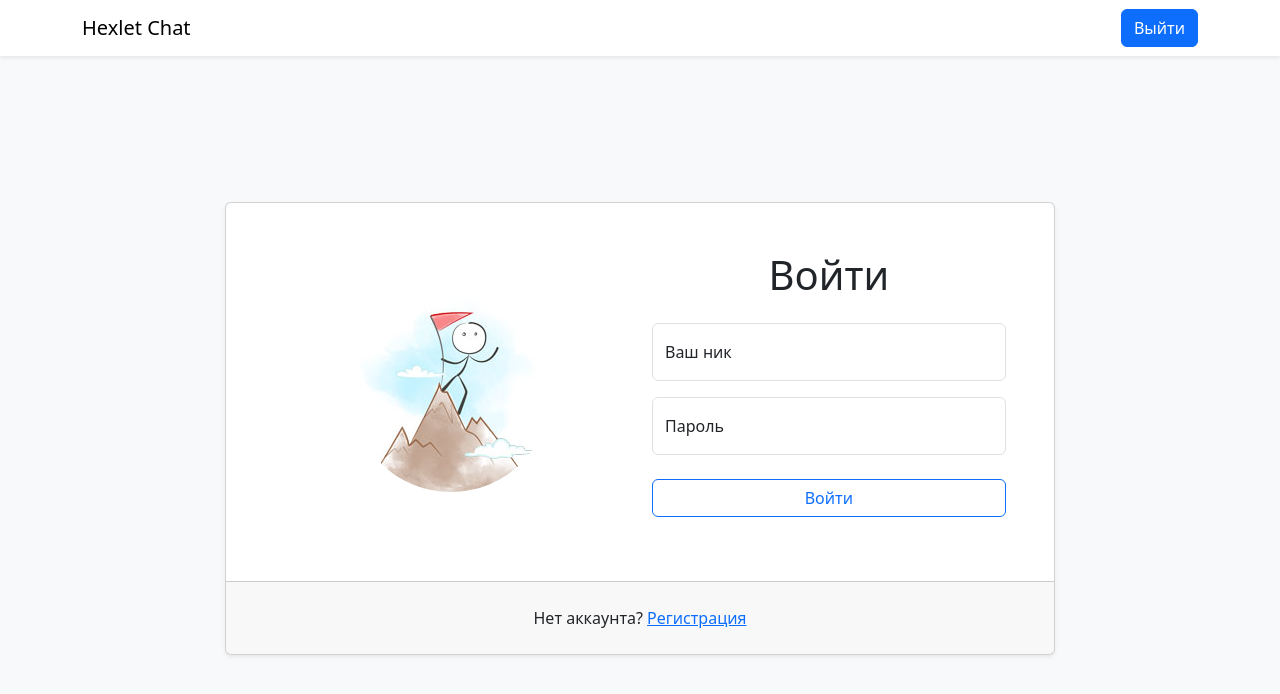
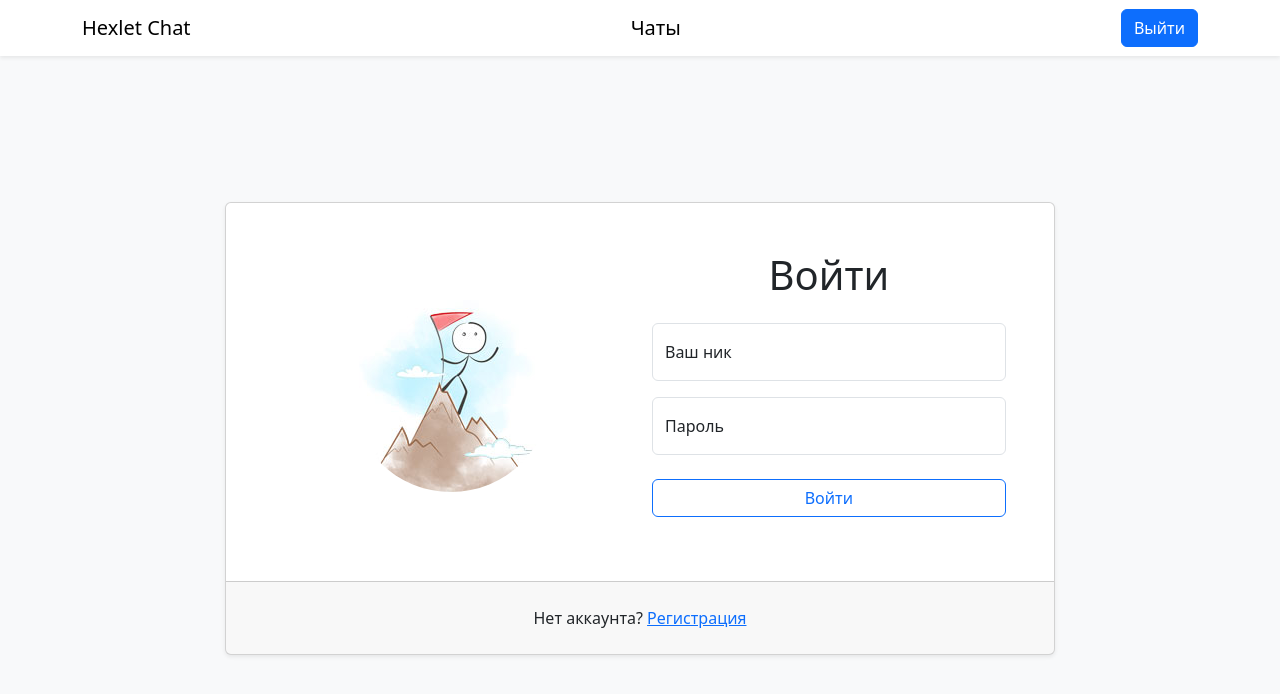
Before and after one commit to bdcry/frontend-project-12, a React (Vite) app in the folder frontend/: page /login in a window 1280 px wide. Shown: the top 694 px of the page. Built offline with nearby package versions, Linux system fonts and the light colour scheme; no server answers; sample sign-in values are in the browser's storage.

Commit message:
Step 5 | Add routes file for API endpoints in utils

```diff
--- a/frontend/src/components/pages/Login.jsx
+++ b/frontend/src/components/pages/Login.jsx
@@ -5,10 +5,11 @@ import { useNavigate } from 'react-router-dom';
 import { useDispatch } from 'react-redux';
 import { loginSuccess } from '../../store/slices/authSlice';
 import avatar from '../../assets/avatar-DIE1AEpS.jpg';
+import { BASE_API_URL } from '../../utils/routes';
 
 const handleSubmit = async (values, navigate, setStatus, dispatch) => {
   try {
-    const response = await axios.post('/api/v1/login', {
+    const response = await axios.post(`${BASE_API_URL}/login`, {
       username: values.username,
       password: values.password,
      });
--- a/frontend/src/components/pages/subcomponents/Header.jsx
+++ b/frontend/src/components/pages/subcomponents/Header.jsx
@@ -1,6 +1,6 @@
-import { Button } from "react-bootstrap";
-import { useDispatch, useSelector } from "react-redux";
-import { logout } from "../../../store/slices/authSlice";
+import { Button } from 'react-bootstrap';
+import { useDispatch, useSelector } from 'react-redux';
+import { logout } from '../../../store/slices/authSlice';
 
 const Header = () => {
   const dispatch = useDispatch();
@@ -9,8 +9,18 @@ const Header = () => {
   const renderLogoutButton = () => {
     if (isLoggedIn) {
       return (
-        <Button type="button" onClick={() => dispatch(logout(null))}>Выйти</Button>
-      )
+        <Button type="button" onClick={() => dispatch(logout(null))}>
+          Выйти
+        </Button>
+      );
+    }
+  };
+
+  const renderChatLink = () => {
+    if (isLoggedIn) {
+      return (
+        <a href='/' className='navbar-brand'>Чаты</a>
+      );
     }
   };
 
@@ -20,6 +30,7 @@ const Header = () => {
         <a href="/login" className="navbar-brand">
           Hexlet Chat
         </a>
+        {renderChatLink()}
         {renderLogoutButton()}
       </div>
     </nav>
--- a/frontend/src/store/slices/channelsSlice.js
+++ b/frontend/src/store/slices/channelsSlice.js
@@ -1,10 +1,11 @@
 import { createAsyncThunk, createSlice } from '@reduxjs/toolkit';
+import { BASE_API_URL } from '../../utils/routes';
 import axios from 'axios';
 
 export const fetchChannelsByToken = createAsyncThunk(
   'channels/fetchChannelsByToken',
   async (token) => {
-    const response = await axios.get('/api/v1/channels', {
+    const response = await axios.get(`${BASE_API_URL}/channels`, {
       headers: { Authorization: `Bearer ${token}` },
     });
     return response.data;
--- a/frontend/src/store/slices/messagesSlice.js
+++ b/frontend/src/store/slices/messagesSlice.js
@@ -1,10 +1,11 @@
 import { createAsyncThunk, createSlice } from '@reduxjs/toolkit';
 import axios from 'axios';
+import { BASE_API_URL } from '../../utils/routes';
 
 export const fetchMessagesByToken = createAsyncThunk(
   'messages/fetchMessagesByToken',
   async (token) => {
-    const response = await axios.get('/api/v1/messages', {
+    const response = await axios.get(`${BASE_API_URL}/messages`, {
       headers: { Authorization: `Bearer ${token}` },
     });
     return response.data;
@@ -14,7 +15,7 @@ export const fetchMessagesByToken = createAsyncThunk(
 export const sendMessagesByToken = createAsyncThunk(
   'messages/sendMessagesByToken',
   async ({ token, newMessage }) => {
-    const response = await axios.post('/api/v1/messages', newMessage, {
+    const response = await axios.post(`${BASE_API_URL}/messages`, newMessage, {
       headers: { Authorization: `Bearer ${token}` },
     });
     return response.data;
--- /dev/null
+++ b/frontend/src/utils/routes.js
@@ -0,0 +1 @@
+export const BASE_API_URL = '/api/v1';
```
